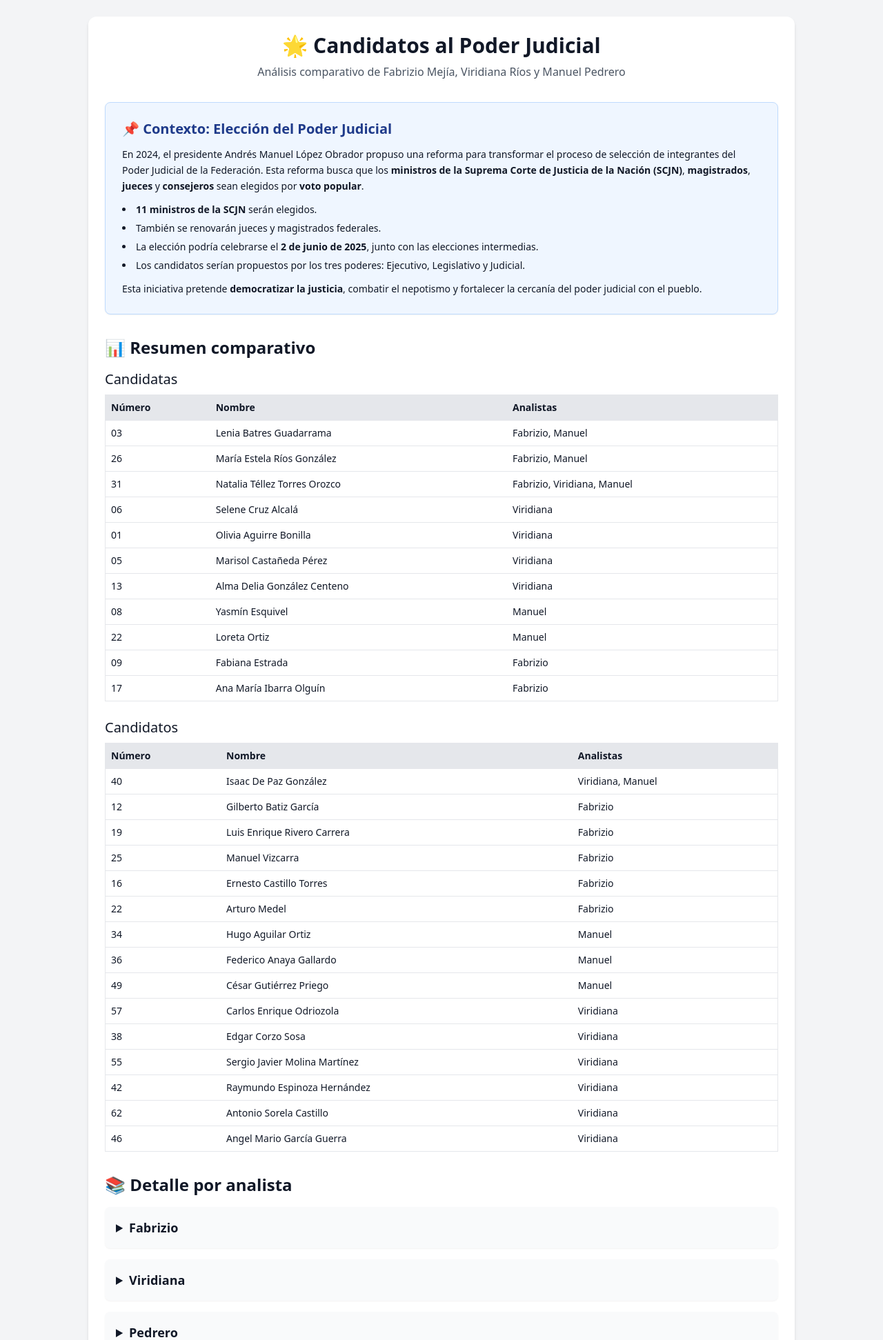
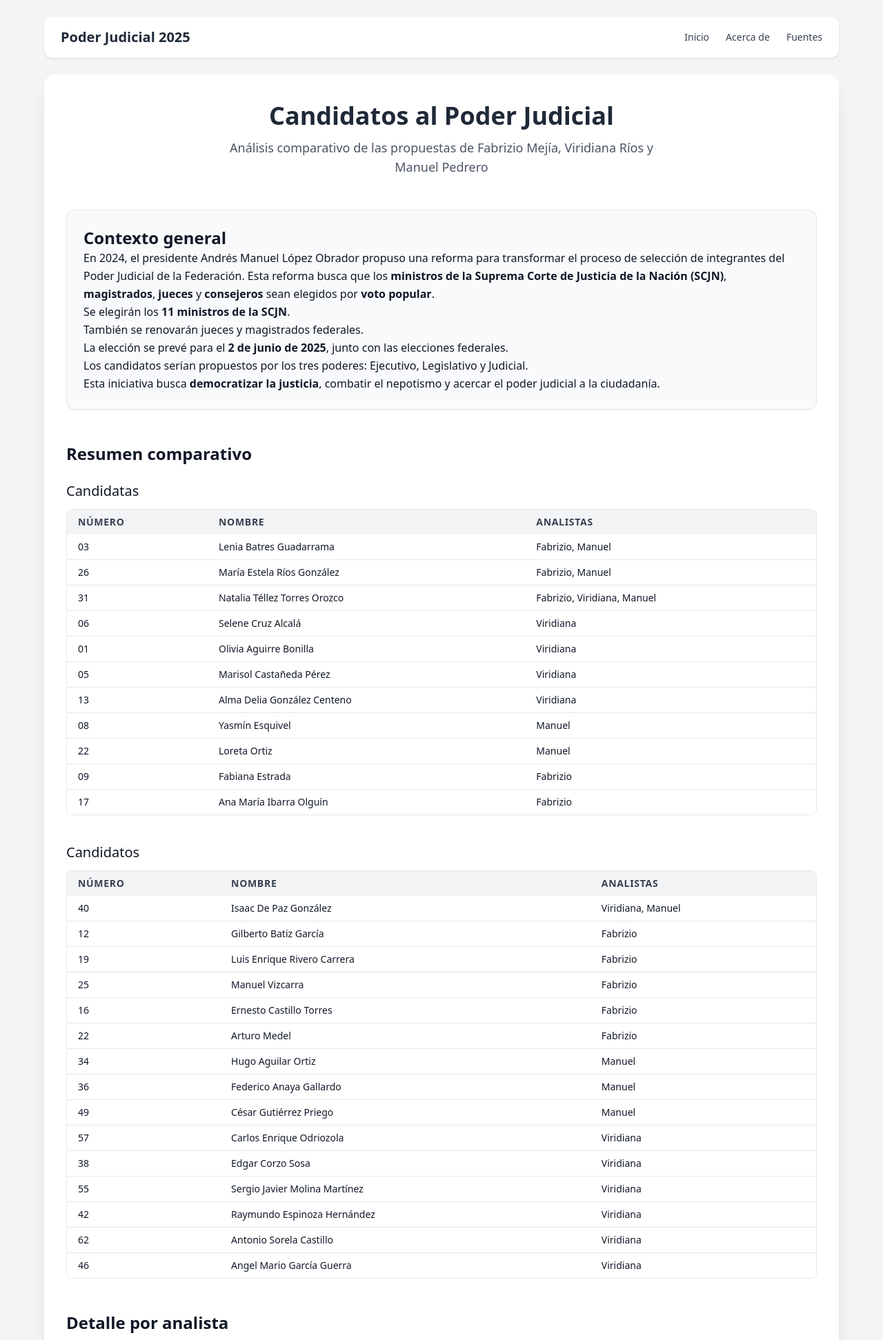
Before and after one commit to cuauhtemocbe/judicial-candidates-mx, a Flask app: page / in a window 1280 px wide. Shown: the top 1943 px of the page at 69% size. Run offline with Flask 3, Linux system fonts and the light colour scheme; some libraries are stand-ins or nearby versions.

Commit message:
Improve index and add a menu

```diff
--- a/app/templates/index.html
+++ b/app/templates/index.html
@@ -1,59 +1,52 @@
-<!doctype html>
-<html lang="es">
+{% extends "layout.html" %}
 
-<head>
-  <meta charset="utf-8">
-  <meta name="viewport" content="width=device-width, initial-scale=1">
-  <title>Candidatos al Poder Judicial</title>
-  <script src="https://cdn.tailwindcss.com"></script>
-</head>
+{% block title %}Inicio | Candidatos al Poder Judicial{% endblock %}
 
-<body class="bg-gray-100 text-gray-900 font-sans p-6">
-  <div class="max-w-5xl mx-auto bg-white shadow-md rounded-xl p-6 space-y-8">
-    <header class="text-center">
-      <h1 class="text-3xl font-bold mb-2">🌟 Candidatos al Poder Judicial</h1>
-      <p class="text-gray-600">Análisis comparativo de Fabrizio Mejía, Viridiana Ríos y Manuel Pedrero</p>
+{% block content %}
+
+<header class="text-center space-y-3">
+  <h1 class="text-4xl font-bold text-gray-800">Candidatos al Poder Judicial</h1>
+  <p class="text-gray-600 text-lg max-w-2xl mx-auto">Análisis comparativo de las propuestas de Fabrizio Mejía, Viridiana Ríos y Manuel Pedrero</p>
 </header>
 
-    <section class="bg-blue-50 border border-blue-200 rounded-lg p-6 text-sm leading-relaxed shadow-sm">
-      <h2 class="text-xl font-semibold text-blue-900 mb-3">📌 Contexto: Elección del Poder Judicial</h2>
+<section class="bg-gray-50 border border-gray-200 rounded-xl p-6 shadow-sm prose prose-gray max-w-none">
+  <h2 class="text-2xl font-semibold">Contexto general</h2>
   <p>
     En 2024, el presidente Andrés Manuel López Obrador propuso una reforma para transformar el proceso de selección
     de integrantes del Poder Judicial de la Federación. Esta reforma busca que los <strong>ministros de la Suprema Corte de Justicia de la Nación (SCJN)</strong>,
     <strong>magistrados</strong>, <strong>jueces</strong> y <strong>consejeros</strong> sean elegidos por <strong>voto popular</strong>.
   </p>
-      <ul class="list-disc list-inside mt-3 space-y-1">
-        <li><strong>11 ministros de la SCJN</strong> serán elegidos.</li>
+  <ul>
+    <li>Se elegirán los <strong>11 ministros de la SCJN</strong>.</li>
     <li>También se renovarán jueces y magistrados federales.</li>
-        <li>La elección podría celebrarse el <strong>2 de junio de 2025</strong>, junto con las elecciones intermedias.</li>
+    <li>La elección se prevé para el <strong>2 de junio de 2025</strong>, junto con las elecciones federales.</li>
     <li>Los candidatos serían propuestos por los tres poderes: Ejecutivo, Legislativo y Judicial.</li>
   </ul>
-      <p class="mt-3">
-        Esta iniciativa pretende <strong>democratizar la justicia</strong>, combatir el nepotismo y fortalecer la
-        cercanía del poder judicial con el pueblo.
+  <p>
+    Esta iniciativa busca <strong>democratizar la justicia</strong>, combatir el nepotismo y acercar el poder judicial a la ciudadanía.
   </p>
 </section>
 
 <section>
-      <h2 class="text-2xl font-semibold mb-4">📊 Resumen comparativo</h2>
+  <h2 class="text-2xl font-semibold mb-6">Resumen comparativo</h2>
 
-      <div class="mb-6">
-        <h3 class="text-xl font-medium mb-2">Candidatas</h3>
-        <div class="overflow-x-auto">
-          <table class="w-full border text-left text-sm">
-            <thead class="bg-gray-200 font-semibold">
+  <div class="mb-10">
+    <h3 class="text-xl font-medium mb-3">Candidatas</h3>
+    <div class="overflow-x-auto rounded-lg border">
+      <table class="min-w-full text-sm text-left bg-white">
+        <thead class="bg-gray-100 text-gray-700 uppercase tracking-wider">
           <tr>
-                <th class="p-2">Número</th>
-                <th class="p-2">Nombre</th>
-                <th class="p-2">Analistas</th>
+            <th class="px-4 py-2">Número</th>
+            <th class="px-4 py-2">Nombre</th>
+            <th class="px-4 py-2">Analistas</th>
           </tr>
         </thead>
-            <tbody>
+        <tbody class="divide-y">
           {% for c in resumen["mujeres"] %}
-              <tr class="border-t">
-                <td class="p-2">{{ c.numero }}</td>
-                <td class="p-2">{{ c.nombre }}</td>
-                <td class="p-2">{{ c.analistas | join(', ') }}</td>
+          <tr class="hover:bg-gray-50 transition">
+            <td class="px-4 py-2">{{ c.numero }}</td>
+            <td class="px-4 py-2">{{ c.nombre }}</td>
+            <td class="px-4 py-2">{{ c.analistas | join(', ') }}</td>
           </tr>
           {% endfor %}
         </tbody>
@@ -62,22 +55,22 @@
   </div>
 
   <div>
-        <h3 class="text-xl font-medium mb-2">Candidatos</h3>
-        <div class="overflow-x-auto">
-          <table class="w-full border text-left text-sm">
-            <thead class="bg-gray-200 font-semibold">
+    <h3 class="text-xl font-medium mb-3">Candidatos</h3>
+    <div class="overflow-x-auto rounded-lg border">
+      <table class="min-w-full text-sm text-left bg-white">
+        <thead class="bg-gray-100 text-gray-700 uppercase tracking-wider">
           <tr>
-                <th class="p-2">Número</th>
-                <th class="p-2">Nombre</th>
-                <th class="p-2">Analistas</th>
+            <th class="px-4 py-2">Número</th>
+            <th class="px-4 py-2">Nombre</th>
+            <th class="px-4 py-2">Analistas</th>
           </tr>
         </thead>
-            <tbody>
+        <tbody class="divide-y">
           {% for c in resumen["hombres"] %}
-              <tr class="border-t">
-                <td class="p-2">{{ c.numero }}</td>
-                <td class="p-2">{{ c.nombre }}</td>
-                <td class="p-2">{{ c.analistas | join(', ') }}</td>
+          <tr class="hover:bg-gray-50 transition">
+            <td class="px-4 py-2">{{ c.numero }}</td>
+            <td class="px-4 py-2">{{ c.nombre }}</td>
+            <td class="px-4 py-2">{{ c.analistas | join(', ') }}</td>
           </tr>
           {% endfor %}
         </tbody>
@@ -87,29 +80,31 @@
 </section>
 
 <section>
-      <h2 class="text-2xl font-semibold mb-4">📚 Detalle por analista</h2>
+  <h2 class="text-2xl font-semibold mb-6">Detalle por analista</h2>
   {% for analista, secciones in data.items() %}
-      <details class="mb-4 bg-gray-50 rounded-lg p-4 shadow-sm">
-        <summary role="button" class="font-semibold cursor-pointer text-lg">{{ analista.capitalize() }}</summary>
-        <div class="mt-4 space-y-6">
+  <details class="mb-6 bg-gray-50 rounded-lg p-5 shadow-md open:shadow-lg transition-all duration-300">
+    <summary class="font-semibold text-lg cursor-pointer select-none text-gray-800 hover:text-blue-600 transition">
+      {{ analista.capitalize() }}
+    </summary>
+    <div class="mt-4 space-y-4">
       {% for genero, personas in secciones.items() %}
       <div>
-            <h3 class="text-lg font-medium mb-2">{{ genero.capitalize() }}</h3>
-            <div class="overflow-x-auto">
-              <table class="w-full border text-sm">
-                <thead class="bg-gray-100">
+        <h4 class="text-md font-medium mb-2 text-gray-700">{{ genero.capitalize() }}</h4>
+        <div class="overflow-x-auto rounded-md border">
+          <table class="min-w-full text-sm text-left bg-white">
+            <thead class="bg-gray-100 text-gray-700">
               <tr>
-                    <th class="p-2">Número</th>
-                    <th class="p-2">Nombre</th>
-                    <th class="p-2">Razones</th>
+                <th class="px-4 py-2">Número</th>
+                <th class="px-4 py-2">Nombre</th>
+                <th class="px-4 py-2">Razones</th>
               </tr>
             </thead>
-                <tbody>
+            <tbody class="divide-y">
               {% for p in personas %}
-                  <tr class="border-t">
-                    <td class="p-2">{{ p.numero }}</td>
-                    <td class="p-2">{{ p.nombre }}</td>
-                    <td class="p-2">{{ p.razones }}</td>
+              <tr class="hover:bg-gray-50 transition">
+                <td class="px-4 py-2">{{ p.numero }}</td>
+                <td class="px-4 py-2">{{ p.nombre }}</td>
+                <td class="px-4 py-2">{{ p.razones }}</td>
               </tr>
               {% endfor %}
             </tbody>
@@ -122,9 +117,9 @@
   {% endfor %}
 </section>
 
-    <section class="mt-12">
-      <h2 class="text-2xl font-semibold mb-4">🔗 Fuentes de información</h2>
-      <ul class="list-disc list-inside space-y-2 text-sm">
+<section id="fuentes" class="pt-10 border-t">
+  <h2 class="text-2xl font-semibold mb-4">Fuentes de información</h2>
+  <ul class="list-disc list-inside space-y-2 text-sm text-gray-800">
     {% for fuente in fuentes %}
     <li>
       <strong>{{ fuente.autor }}</strong>: {{ fuente.descripcion }}
@@ -136,10 +131,4 @@
   </ul>
 </section>
 
-    <footer class="text-center text-xs text-gray-500 pt-6 border-t">
-      Fuente: Opinión pública de Fabrizio Mejía, Viridiana Ríos y Manuel Pedrero. Proyecto sin fines de lucro.
-    </footer>
-  </div>
-</body>
-
-</html>
+{% endblock %}
--- /dev/null
+++ b/app/templates/layout.html
@@ -0,0 +1,41 @@
+<!doctype html>
+<html lang="es">
+<head>
+  <meta charset="utf-8">
+  <meta name="viewport" content="width=device-width, initial-scale=1">
+  <title>{% block title %}Candidatos al Poder Judicial{% endblock %}</title>
+  <script src="https://cdn.tailwindcss.com"></script>
+</head>
+<body class="bg-gray-100 text-gray-900 font-sans antialiased leading-relaxed p-6">
+
+  <!-- Menú de navegación -->
+  <nav class="max-w-6xl mx-auto mb-6">
+    <div class="bg-white shadow rounded-xl px-6 py-4 flex items-center justify-between">
+      <div class="text-xl font-semibold text-gray-800">
+        Poder Judicial 2025
+      </div>
+      <ul class="flex space-x-6 text-sm font-medium text-gray-700">
+        <li>
+          <a href="{{ url_for('main.index') }}" class="hover:text-blue-600 transition">Inicio</a>
+        </li>
+        <li>
+          <a href="#" class="hover:text-blue-600 transition">Acerca de</a>
+        </li>
+        <li>
+          <a href="#fuentes" class="hover:text-blue-600 transition">Fuentes</a>
+        </li>
+      </ul>
+    </div>
+  </nav>
+
+  <!-- Contenedor principal -->
+  <div class="max-w-6xl mx-auto bg-white shadow-xl rounded-2xl px-8 py-10 space-y-12">
+
+    {% block content %}{% endblock %}
+
+    <footer class="text-center text-xs text-gray-500 pt-10 border-t">
+      Proyecto sin fines de lucro. Análisis basado en fuentes públicas y opiniones de Fabrizio Mejía, Viridiana Ríos y Manuel Pedrero.
+    </footer>
+  </div>
+</body>
+</html>
```
Lines whose indentation alone changed are shown as unchanged.
